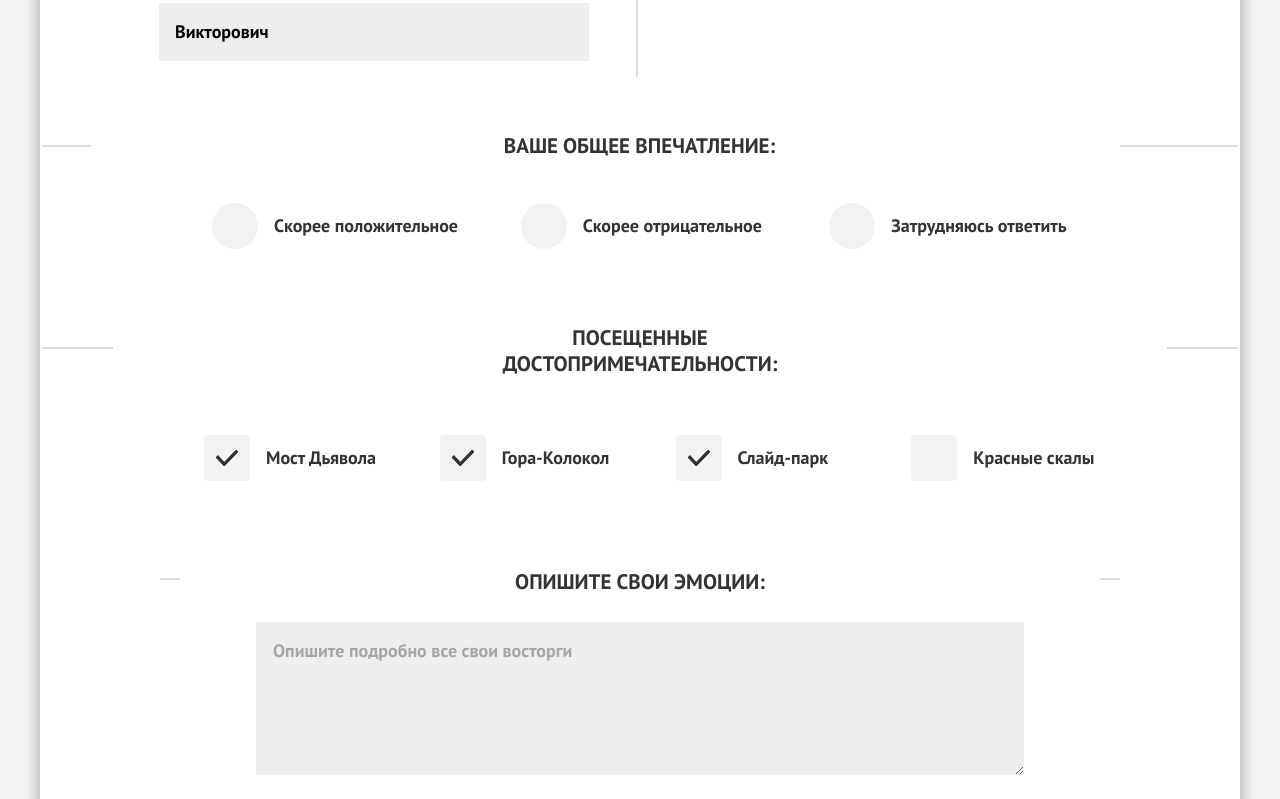
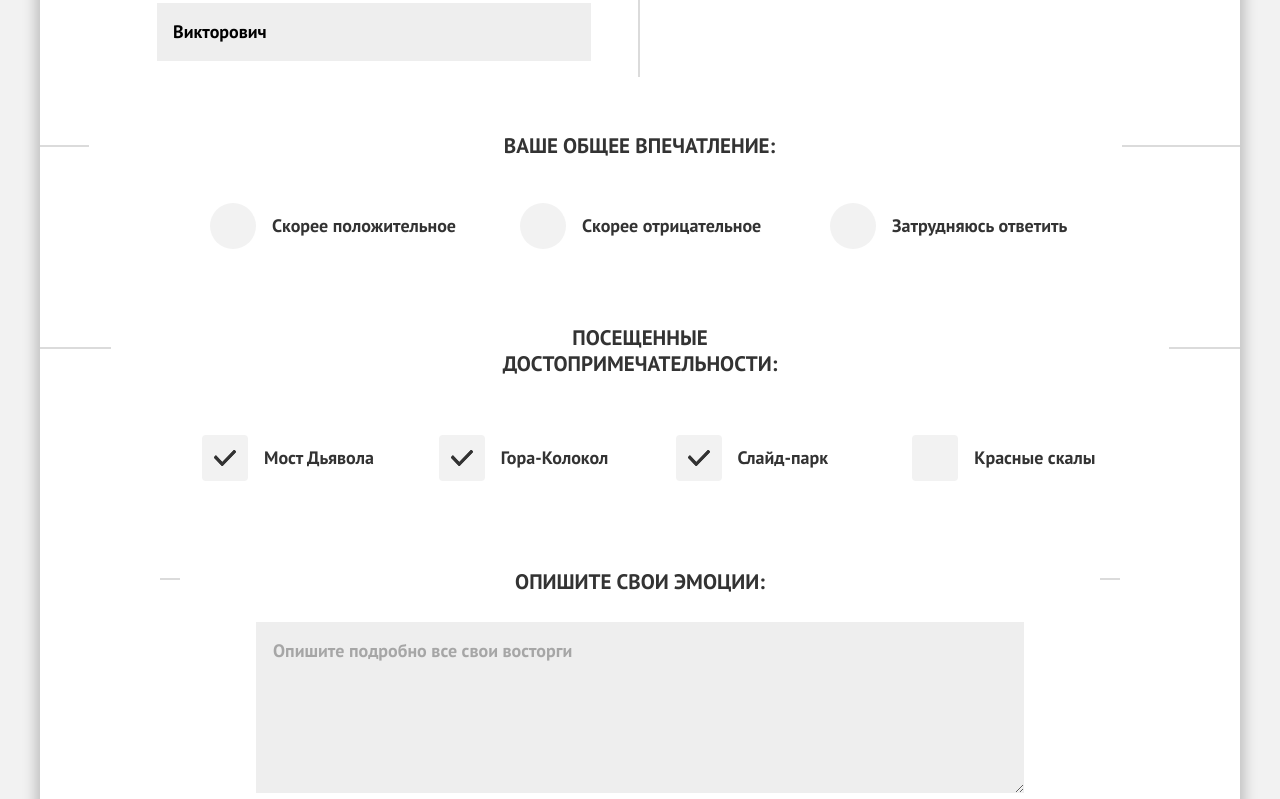
Before and after one commit to htmlacademy-adaptive/2070743-sedona-28, a website: page source/pages/form.html in a window 1280 px wide. Shown: the part 901-1700 px from the top of the page. Drawn offline with nearby package versions, Linux system fonts and the light colour scheme; files that its build step writes are made by us from their sources; files whose address does not match are found by name.

Commit message:
исправляет ошибки после правок наставника

```diff
--- a/package.json
+++ b/package.json
@@ -39,8 +39,8 @@
     "cache:clear": "gulp clearCache",
     "editorconfig": "editorconfig-cli",
     "fix:scss": "stylelint \"source/sass/**/*.scss\" --custom-syntax postcss-scss --fix",
-    "lint": "gulp lint && npm run lint:scss && npm run editorconfig",
-    "lint:scss": "stylelint \"source/sass/**/*.scss\" --custom-syntax postcss-scss",
+    "lint": "gulp lint && npm run stylelint && npm run editorconfig",
+    "stylelint": "stylelint \"source/sass/**/*.scss\" --custom-syntax postcss-scss",
     "start": "gulp"
   },
   "browserslist": [
--- a/source/sass/blocks/button.scss
+++ b/source/sass/blocks/button.scss
@@ -6,7 +6,7 @@
   align-items: center;
   background-color: hsl(203deg 47% 66% / 100%);
   color: hsl(0deg 0% 100% / 100%);
-  font-family: "PT Sans", sans-serif;
+  font-family: inherit;
   font-size: 21px;
   line-height: 26px;
   font-weight: 700;
--- a/source/sass/blocks/fieldset.scss
+++ b/source/sass/blocks/fieldset.scss
@@ -2,6 +2,7 @@
 @use "../common/variables.scss";
 
 .fieldset {
+  margin: 0;
   padding: 20px;
   border: none;
   border-bottom: 1px solid hsl(0deg 0% 86% / 100%);
@@ -26,7 +27,7 @@
   background-color: #eeeeee;
   border: none;
   padding: 16px;
-  font-family: "PT Sans", "Arial", sans-serif;
+  font-family: inherit;
   font-size: 18px;
   line-height: 26px;
   font-weight: 700;
@@ -55,12 +56,13 @@
   flex-grow: 1;
   border: none;
   background-color: #eeeeee;
-  padding: 17px 5px 37px 13px;
-  margin: 26px 10px 0 11px;
-
+  padding: 18px 5px 38px 17px;
+  margin-top: 10px;
+  margin-bottom: 14px;
+  font-family: inherit;
 
   &::placeholder {
-    font-family: "PT Sans", "Arial", sans-serif;
+    font-family: inherit;
     font-size: 18px;
     line-height: 26px;
     font-weight: 700;
--- a/source/sass/blocks/fieldsets.scss
+++ b/source/sass/blocks/fieldsets.scss
@@ -7,10 +7,15 @@
   margin-top: 22px;
 }
 
+.fieldsets__container {
+  border-top: 1px solid #dbdbdb;
+}
+
 @media (min-width: variables.$tablet-width) {
   .fieldsets__container {
     display: grid;
     grid-template-columns: repeat(2, 1fr);
+    border-top: none;
   }
 
   .fieldsets__submit {
```
